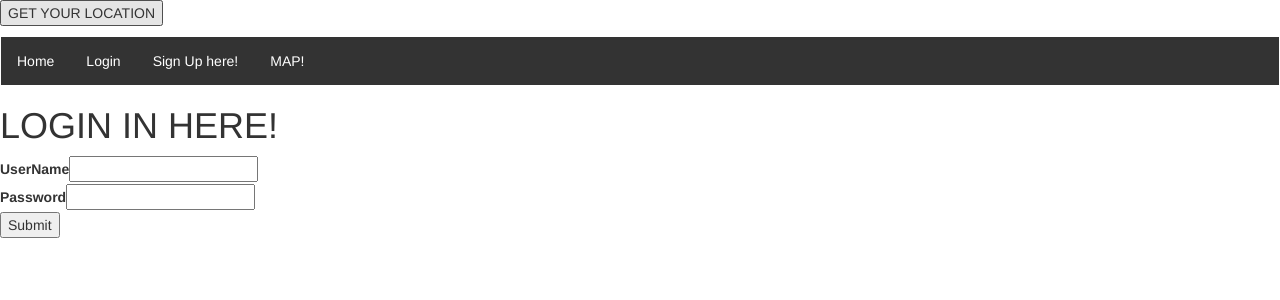
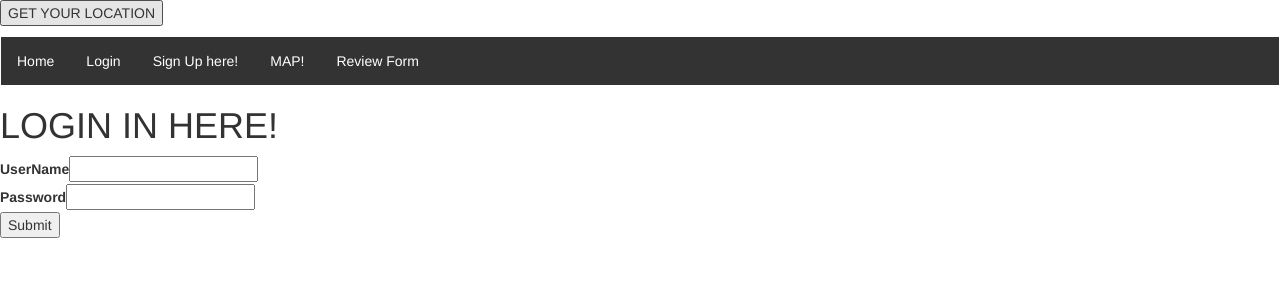
Before and after one commit to gabe571/vindica-frontend, a React (Create React App) app: page /login in a window 1280 px wide. Shown: the top 300 px of the page. Built offline with nearby package versions, Linux system fonts and the light colour scheme; what google-maps-react would draw is missing.

Commit message:
working compartments

```diff
--- a/src/App.js
+++ b/src/App.js
@@ -19,6 +19,7 @@ class App extends Component {
   <Route path="/login" component={Login}/>
   <Route path='/SignUp' component={SignUp}/>
   <Route path="/MapContainer" component={MapContainer}/>
+  <Route path='/Form' component={Form}/>
 </Switch>
 
 </div>
--- a/src/components/Login.js
+++ b/src/components/Login.js
@@ -30,10 +30,10 @@ class Login extends React.Component{
       handleAuthResponse = (res) => {
         if(res.user){
           localStorage.token = res.token
-          this.setState({user:{id:res.user.id, username:res.user.username, token:res.token}
-        //     allArt:res.user.arts}, () => {
-        //   this.props.history.push('/paintings')
-        })
+          this.setState({user:{id:res.user.id, username:res.user.username, token:res.token},
+        //     allMap:res.user.Maps}, () => {
+        //   this.props.history.push('/MapContainer')
+          })
       } else {
           alert(res.error)
         }
--- a/src/components/NavBar.js
+++ b/src/components/NavBar.js
@@ -23,6 +23,9 @@ class NavBar extends Component {
          <li>
            <NavLink to='/MapContainer'>MAP!</NavLink>
          </li>
+         <li>
+           <NavLink to='/Form'>Review Form</NavLink>
+         </li>
        </ul>
 
             </div>
--- a/src/containers/MapContainer.js
+++ b/src/containers/MapContainer.js
@@ -14,6 +14,7 @@ export class MapContainer extends React.Component {
 
 render() {
   return (
+
     <div className="map">
     <Map
       google={this.props.google}
@@ -26,13 +27,11 @@ render() {
       }
     >
     <InfoWindow>
-
-      <div>
-      </div>
     </InfoWindow>
   </Map>
   </div>
   );
+
 }
 }
 
```
